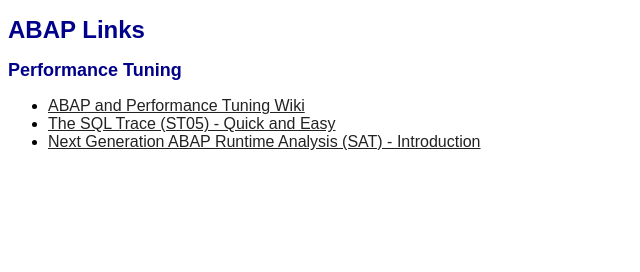
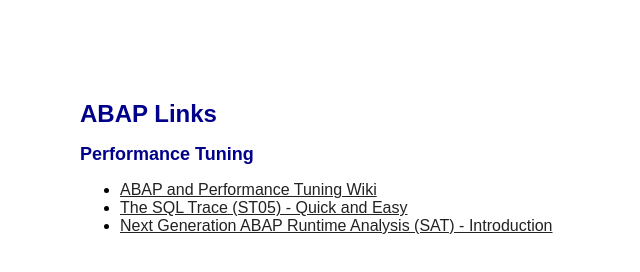
Before and after one commit to brawnydawg/brawnydawg.github.io, a plain HTML site: page abap/index.html in a window 1280 px wide. Shown: the whole page, without its empty margins (0-640 px from the left). Drawn offline with Linux system fonts and the light colour scheme.

Commit message:
Update mystyles.css
Added margins

```diff
--- a/abap/mystyles.css
+++ b/abap/mystyles.css
@@ -1,3 +1,10 @@
+body {
+  margin-top: 100px;
+  margin-bottom: 100px;
+  margin-right: 150px;
+  margin-left: 80px;
+}
+
 p {
     color: #222222;
     font-family: Arial, Helvetica, sans-serif;
```
